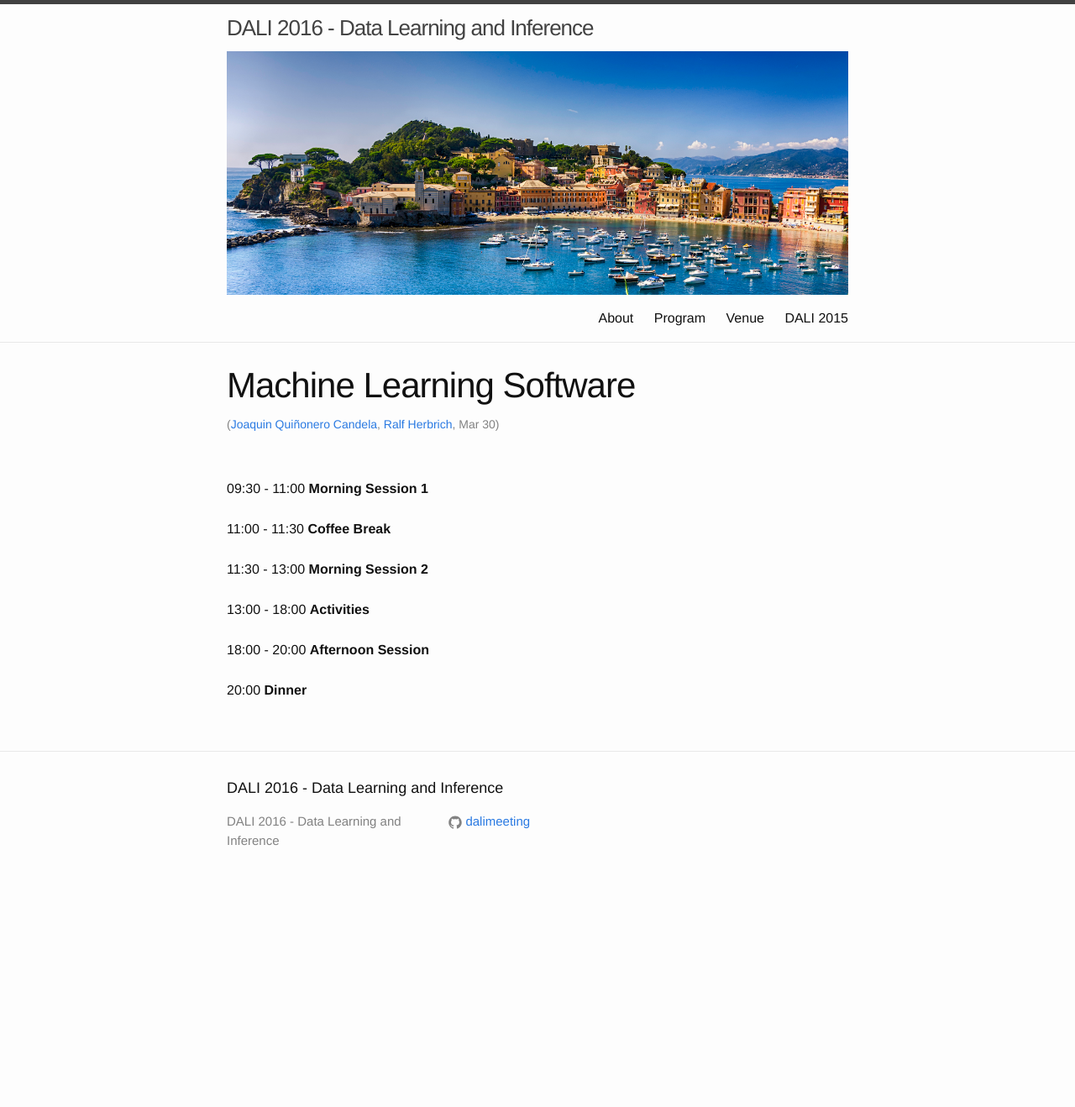
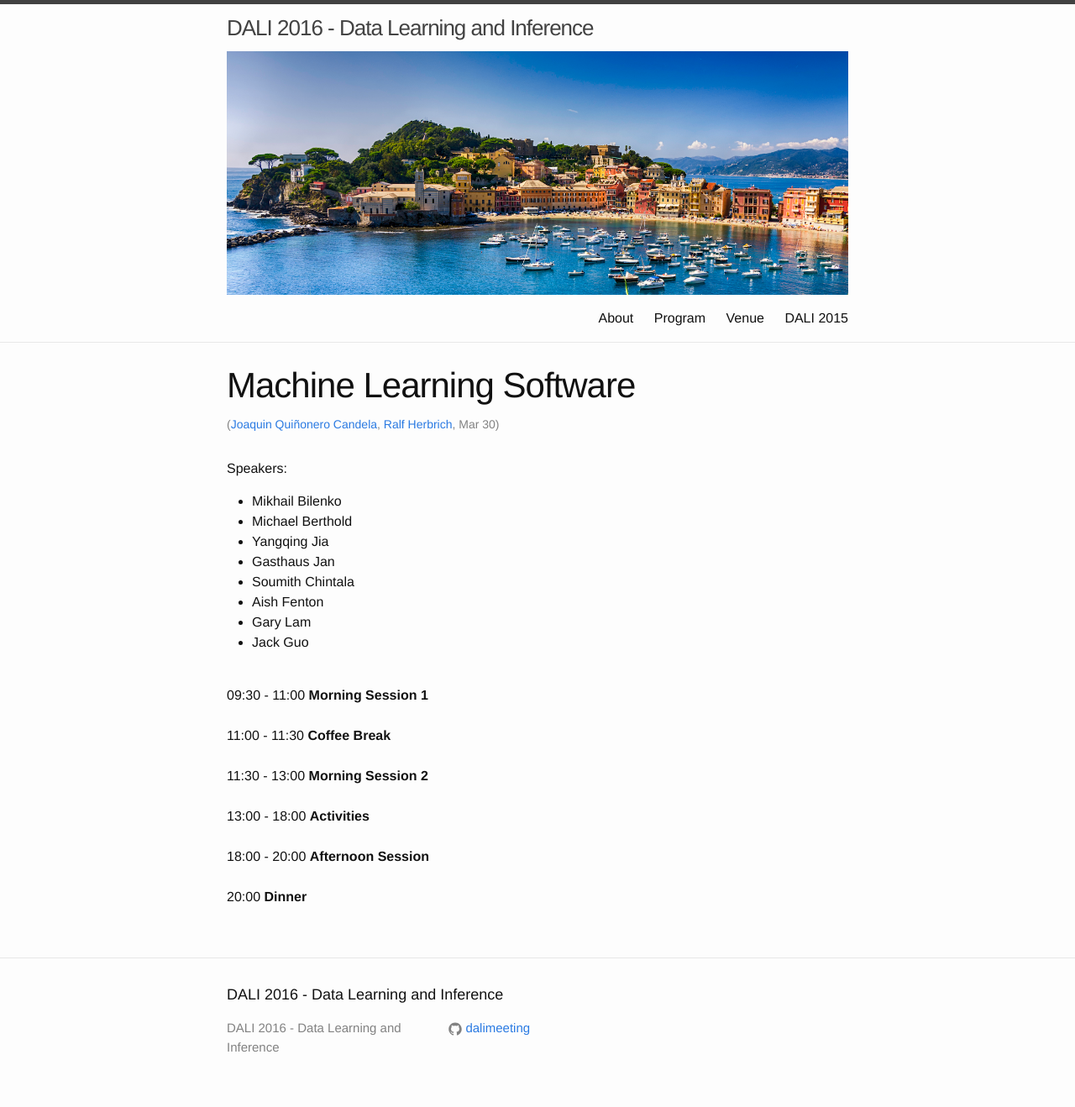
Before and after one commit to dalimeeting/dalimeeting.github.io, a Jekyll site: the page built from _posts/2016-03-30-machine-learning-software.md, in a window 1280 px wide. Shown: the whole page at 84% size. Built offline with Jekyll 4.4.1, drawn with Linux system fonts in a browser that asks for light colours; before the commit the page ends 1072 px from its top, so only the background shows below that.

Commit message:
[ML Society] fixed link to Osborne personal page [ML Software] added participants

```diff
--- a/_posts/2016-03-30-machine-learning-software.md
+++ b/_posts/2016-03-30-machine-learning-software.md
@@ -31,4 +31,13 @@ talks:
   end: "20:00"
 - title: "Dinner"
   start: "20:00"
+speakers:
+- Mikhail Bilenko
+- Michael Berthold
+- Yangqing Jia
+- Gasthaus Jan
+- Soumith Chintala
+- Aish Fenton
+- Gary Lam
+- Jack Guo
 ---
```
Also changed, not shown: _posts/2016-04-01-machine-learning-society.md (+1 -1 lines).
